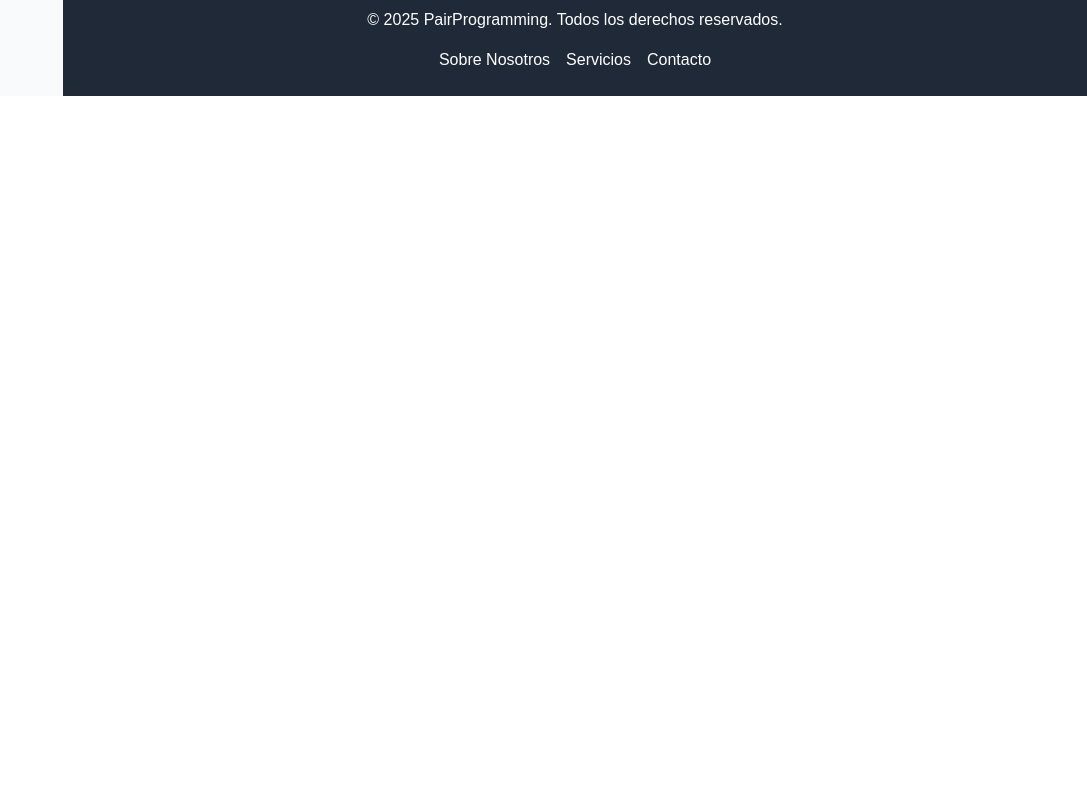
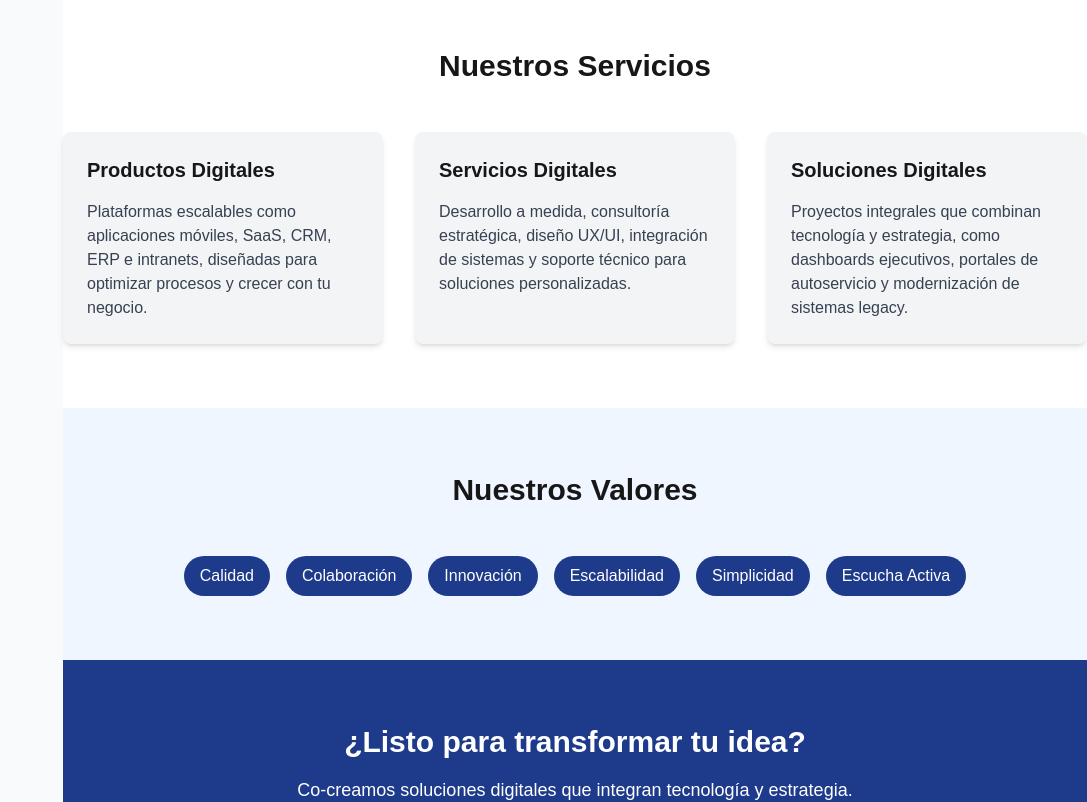
Before and after one commit to pairPrograming1/PairPrograming, a Next.js app in the folder pairprogramming-web/: page / in a window 1280 px wide. Shown: the part 1060-1862 px from the top of the page, without its empty margins (193-1280 px from the left). Before the commit the page ends 1156 px from the top, so only its background shows below. Built offline with nearby package versions, Linux system fonts and the light colour scheme.

Commit message:
creacion

```diff
--- a/pairprogramming-web/src/app/page.jsx
+++ b/pairprogramming-web/src/app/page.jsx
@@ -1,5 +1,8 @@
 import Sidebar from "../components/Sidebar";
 import Hero from "../components/Hero";
+import Services from "../components/Services";
+import Values from "../components/Values";
+import CallToAction from "../components/CallToAction";
 import Footer from "../components/Footer";
 
 export default function Home() {
@@ -8,6 +11,9 @@ export default function Home() {
       <Sidebar />
       <main className="ml-64 flex flex-col">
         <Hero />
+        <Services />
+        <Values />
+        <CallToAction />
         <Footer />
       </main>
     </div>
```
